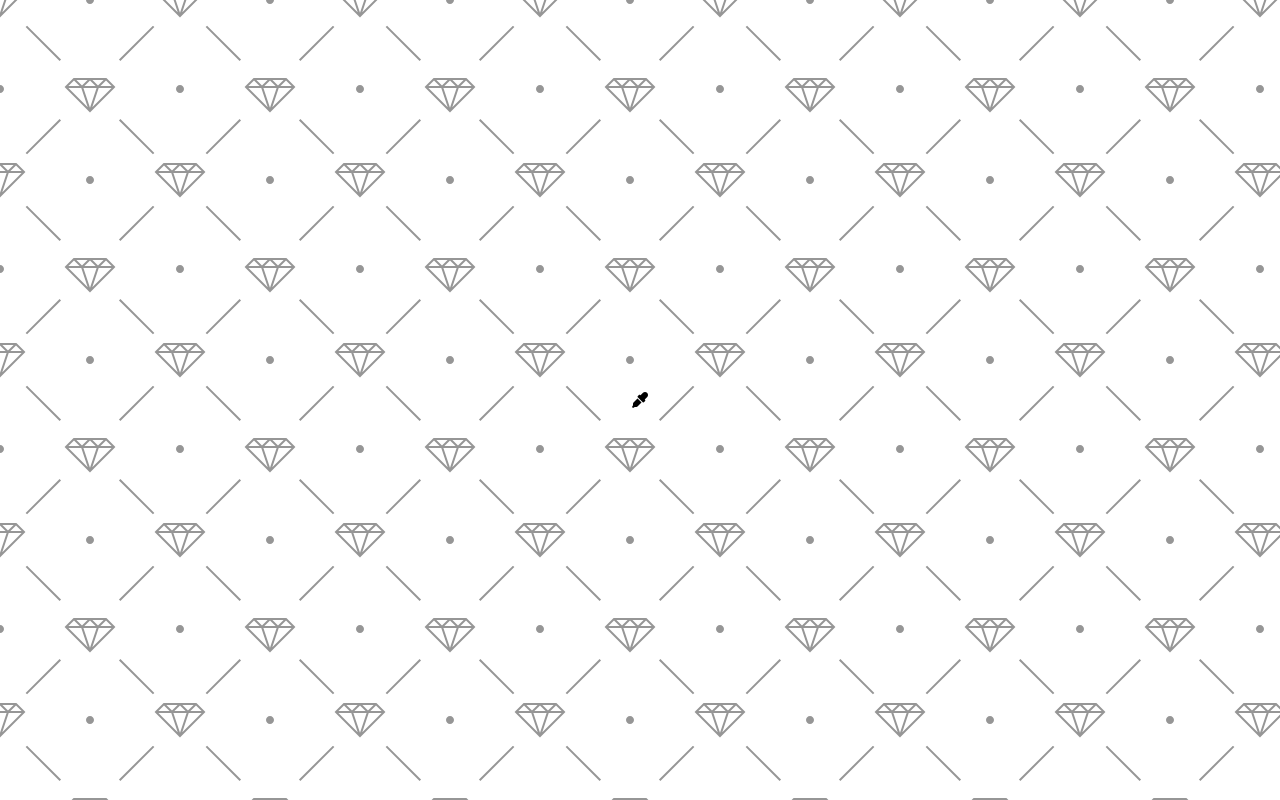
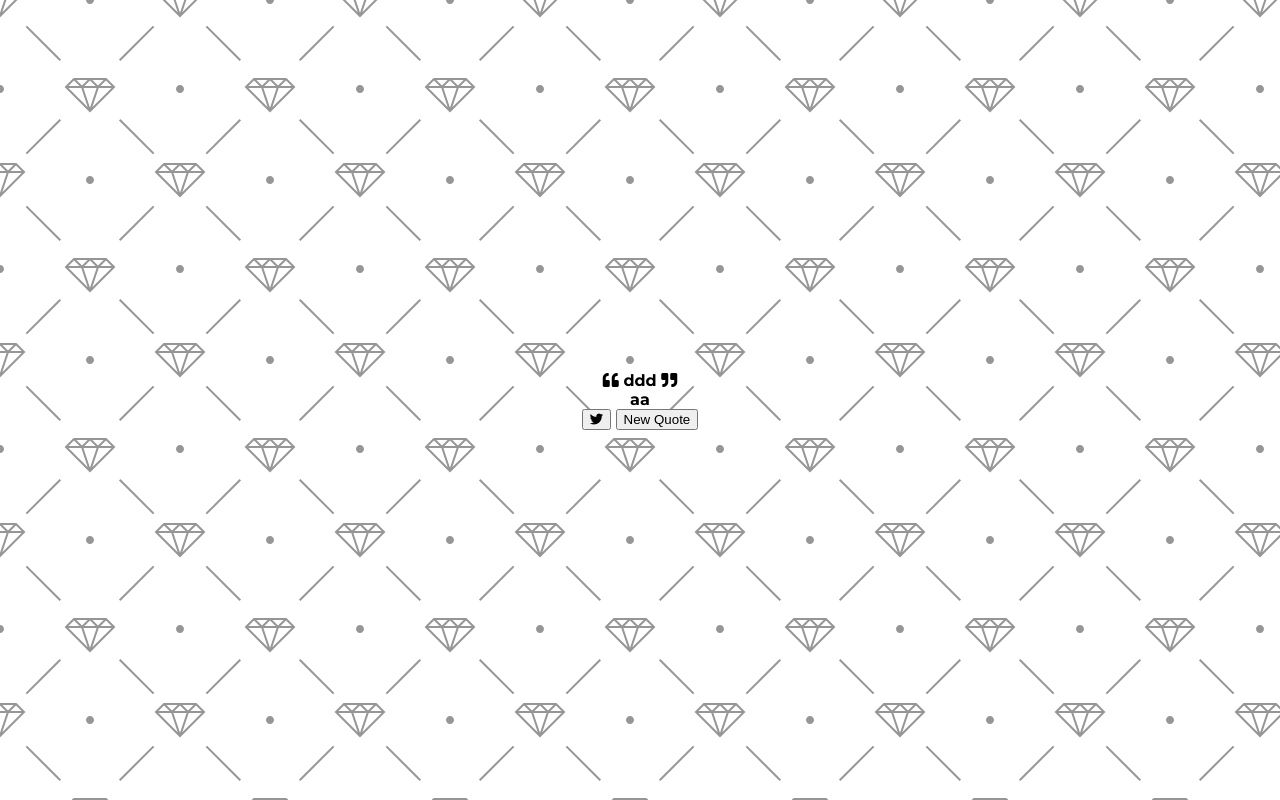
Before and after one commit to takeaways/javascript-project-with-me, a plain HTML site: page quote-generator/index.html in a window 1280 px wide. Drawn offline with Linux system fonts and the light colour scheme.

Commit message:
add html structure

```diff
--- a/quote-generator/index.html
+++ b/quote-generator/index.html
@@ -11,7 +11,24 @@
     <title>Quote Generator</title>
 </head>
 <body>
-    <i class="fas fa-eye-dropper"></i>
-  <!-- Script -->
+  <div class="quote-container" id="quote-container">
+    <!-- Quote -->
+    <div class="quote-text">
+      <i class="fas fa-quote-left"></i>
+      <span id="quote">ddd</span>
+      <i class="fas fa-quote-right"></i>
+    </div>
+    <!-- Author -->
+    <div class="quote-author">
+      <span id="author">aa</span>
+    </div>
+    <!-- Buttons -->
+    <div class="button-container">
+      <button class="twitter-button" id="twitter" title="Tweet This!">
+        <i class="fab fa-twitter"></i>
+      </button>
+      <button id="new-quote">New Quote</button>
+    </div>
+  </div>
 </body>
 </html>
```
